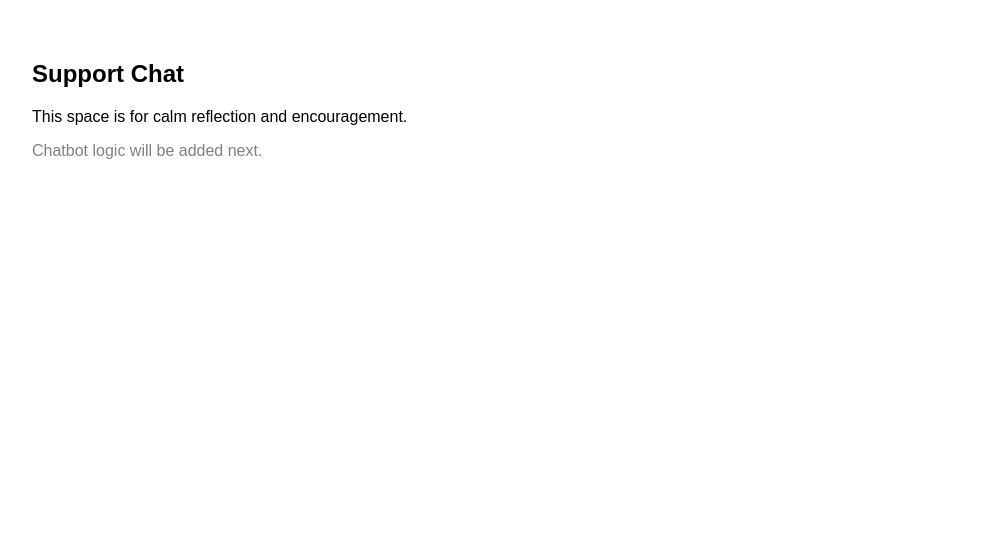
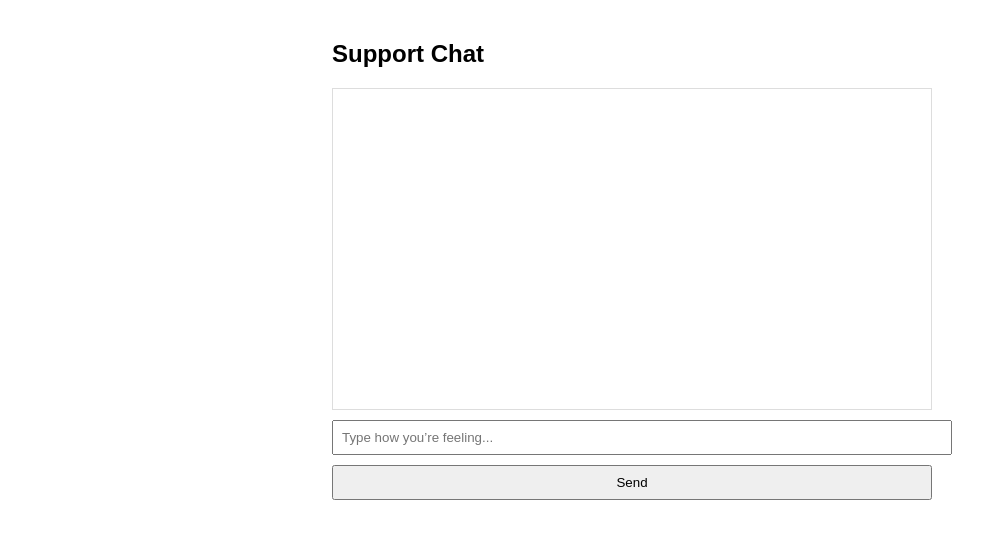
Before and after one commit to Rabbi111-cloud/Mental-Support-App, a Next.js app: page /chat in a window 1280 px wide. Shown: the top 538 px of the page, without its empty margins (8-991 px from the left). Built offline with nearby package versions, Linux system fonts and the light colour scheme.

Commit message:
Update page.js

```diff
--- a/app/chat/page.js
+++ b/app/chat/page.js
@@ -1,15 +1,80 @@
+"use client"
+
+import { useState } from "react"
+
 export default function Chat() {
+  const [messages, setMessages] = useState([])
+  const [input, setInput] = useState("")
+  const [loading, setLoading] = useState(false)
+
+  async function sendMessage() {
+    if (!input.trim()) return
+
+    const userMessage = input
+    setInput("")
+    setLoading(true)
+
+    setMessages((prev) => [...prev, { role: "user", text: userMessage }])
+
+    try {
+      const res = await fetch("/api/chat", {
+        method: "POST",
+        headers: { "Content-Type": "application/json" },
+        body: JSON.stringify({ message: userMessage })
+      })
+
+      const data = await res.json()
+
+      setMessages((prev) => [
+        ...prev,
+        { role: "bot", text: data.reply }
+      ])
+    } catch {
+      setMessages((prev) => [
+        ...prev,
+        { role: "bot", text: "I’m here with you. Something went wrong." }
+      ])
+    }
+
+    setLoading(false)
+  }
+
   return (
-    <main style={{ padding: 40 }}>
+    <main style={{ padding: 20, maxWidth: 600, margin: "0 auto" }}>
       <h2>Support Chat</h2>
 
-      <p>
-        This space is for calm reflection and encouragement.
-      </p>
+      <div
+        style={{
+          border: "1px solid #ddd",
+          padding: 10,
+          height: 300,
+          overflowY: "auto",
+          marginBottom: 10
+        }}
+      >
+        {messages.map((m, i) => (
+          <p key={i}>
+            <strong>{m.role === "user" ? "You" : "Guide"}:</strong>{" "}
+            {m.text}
+          </p>
+        ))}
 
-      <p style={{ color: "gray" }}>
-        Chatbot logic will be added next.
-      </p>
+        {loading && <p><em>Guide is typing…</em></p>}
+      </div>
+
+      <input
+        value={input}
+        onChange={(e) => setInput(e.target.value)}
+        placeholder="Type how you’re feeling..."
+        style={{ width: "100%", padding: 8 }}
+      />
+
+      <button
+        onClick={sendMessage}
+        style={{ marginTop: 10, padding: 8, width: "100%" }}
+      >
+        Send
+      </button>
     </main>
   )
 }
```
